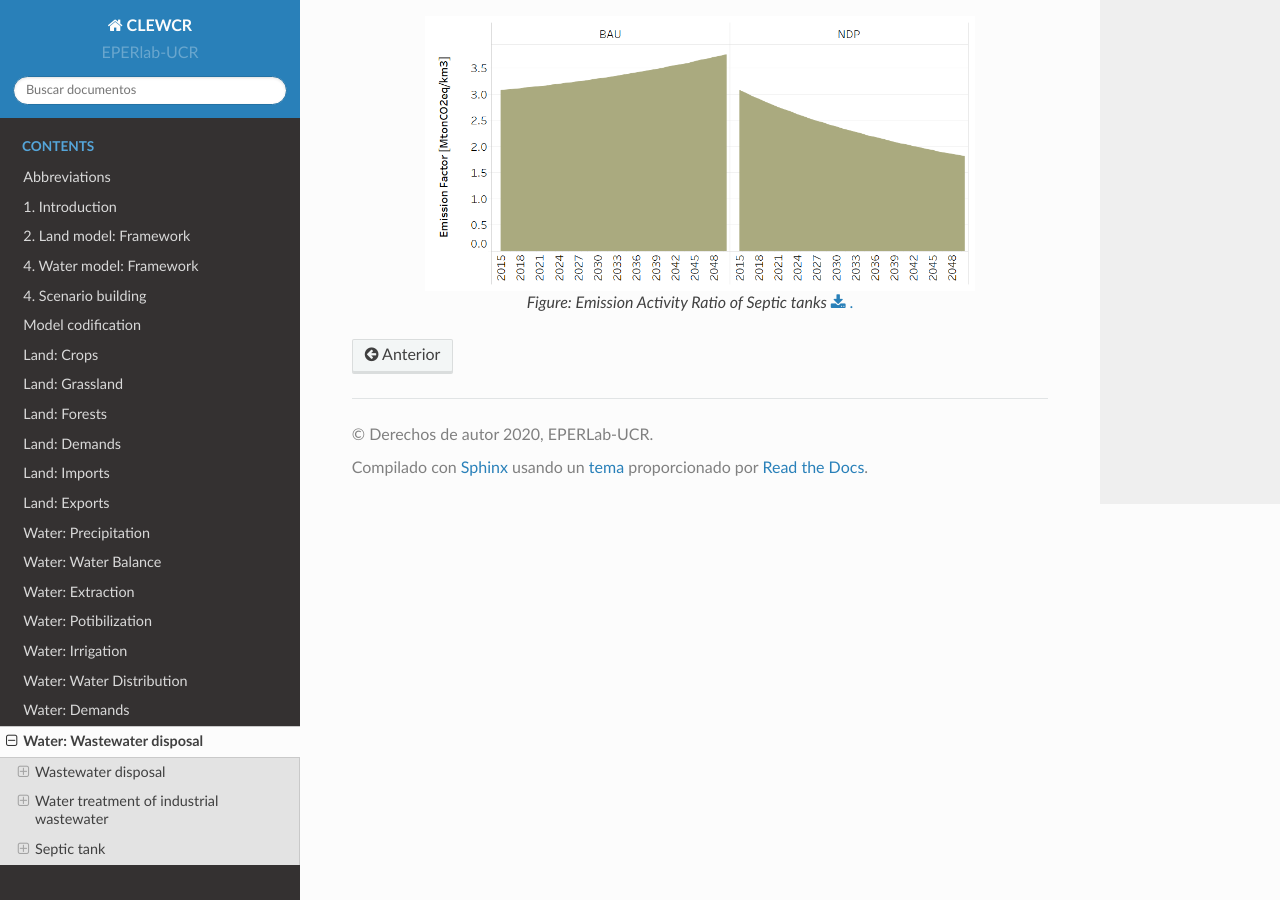
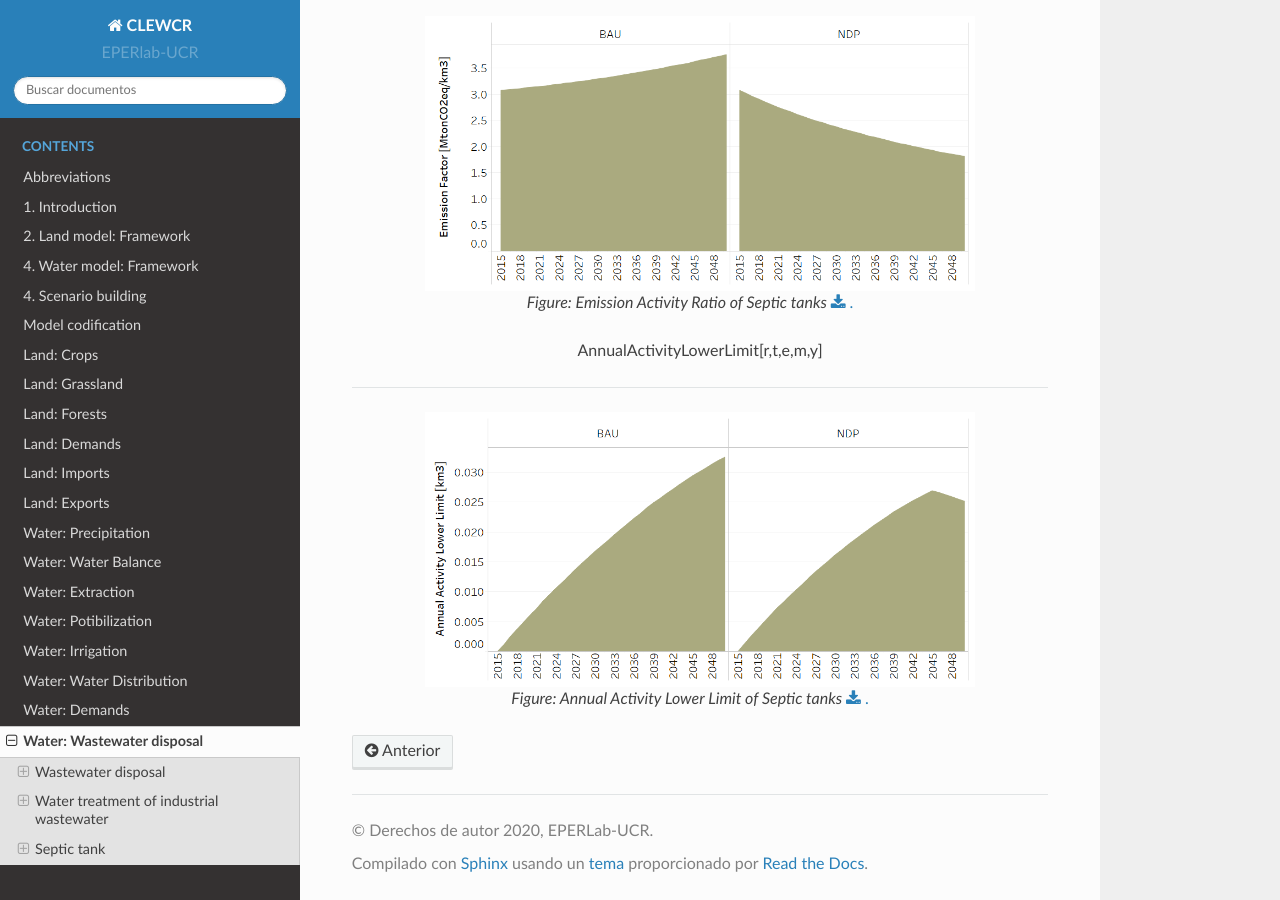
Before and after one commit to EPERLab/CLEW, a Sphinx documentation site: the page built from docs/fichas/14_Watewater_disposal.rst, in a window 1280 px wide and 900 px high, scrolled down 2463 px. Built offline with Sphinx 7.4.7 and the Read the Docs theme 2.0.0, drawn with Linux system fonts in a browser that asks for light colours; formulas are drawn with MathJax 3.

Commit message:
Update 14_Watewater_disposal.rst

```diff
--- a/docs/fichas/14_Watewater_disposal.rst
+++ b/docs/fichas/14_Watewater_disposal.rst
@@ -126,3 +126,14 @@ The data of emissions is based on the National Inventory of Greenhouse Gases and
    :width:   550 px
 
    *Figure: Emission Activity Ratio of Septic tanks* :download:`. <csv/CRPOZOSRUR_Emission_Act_Ratio.csv>`
+
+   AnnualActivityLowerLimit[r,t,e,m,y]
+---------
+
+ #####
+
+.. figure::  parameters/CRPOZOSRURFUT_Activity_Lo.png
+   :align:   center
+   :width:   550 px
+
+   *Figure: Annual Activity Lower Limit of Septic tanks* :download:`. <csv/CRPOZOSRURFUT_Activity_Lo.csv>`
```
